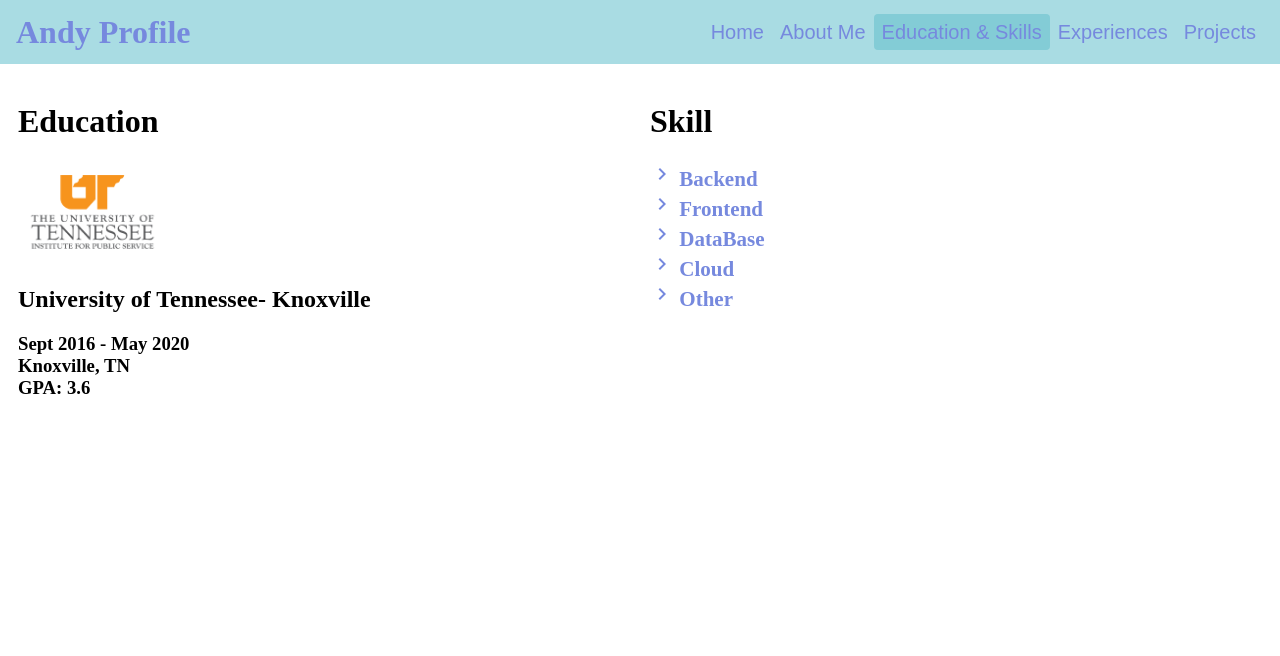
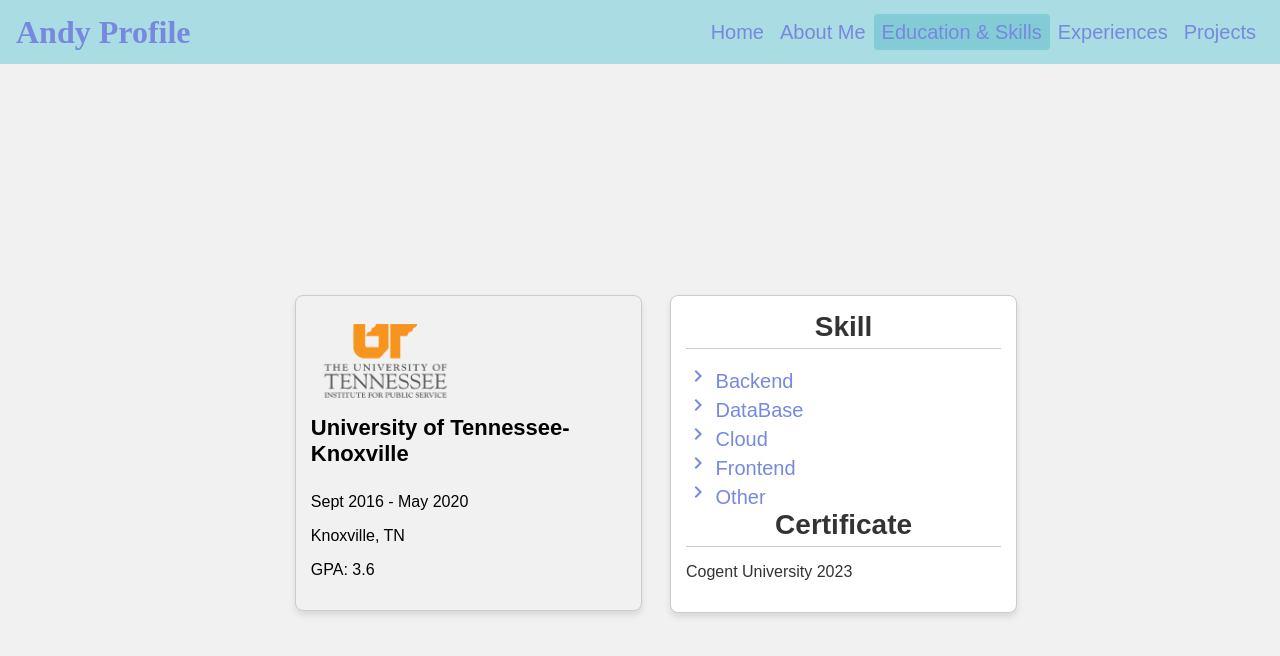
Before and after one commit to alnidu1/alnidu1.github.io, an Angular app: page /education in a window 1280 px wide. Shown: the top 656 px of the page. Built offline with nearby package versions, Linux system fonts and the light colour scheme.

Commit message:
better css

```diff
--- a/src/app/education/education.component.css
+++ b/src/app/education/education.component.css
@@ -2,14 +2,26 @@
     display: flex;
 }
 
-.left-div {
-    width: 50%;
+.left-div, .right-div {
     padding: 10px;
 }
 
-.right-div {
-    width: 50%;
-    padding: 10px;
+.card {
+    border: 1px solid #ccc;
+    border-radius: 8px;
+    box-shadow: 0 4px 6px rgba(0, 0, 0, 0.1);
+    padding: 15px;
+    margin-bottom: 20px;
+}
+
+.left-div .card {
+    background-color: #f1f1f1;
+    color: #000;
+}
+
+.right-div .card {
+    background-color: #fff;
+    color: #333;
 }
 
 summary {
@@ -17,9 +29,35 @@ summary {
     outline: none;
     font-size: 18px;
     color: #7689de;
+    display: inline-block;
+    margin-right: 5px;
 }
 
 details > div {
     margin: 0;
     padding: 10px;
 }
+
+h3 {
+    display: inline-block;
+    margin: 0;
+}
+
+.card h1 {
+    margin-top: 0;
+    border-bottom: 1px solid #ccc;
+    padding-bottom: 5px;
+}
+
+.card h4 {
+    margin: 5px 0;
+}
+
+.card h4 a {
+    color: #7689de;
+    text-decoration: none;
+}
+
+.card h4 a:hover {
+    text-decoration: underline;
+}
--- a/src/app/education/education.component.html
+++ b/src/app/education/education.component.html
@@ -2,29 +2,59 @@
 <html>
 <head>
     <title>Education and Skills</title>
+    <link href="https://fonts.googleapis.com/icon?family=Material+Icons" rel="stylesheet">
+    <style>
+        body {
+            display: flex;
+            justify-content: center;
+            align-items: center;
+            height: 100vh;
+            margin: 0;
+            font-family: Arial, sans-serif;
+            background-color: #f1f1f1;
+        }
 
-    <style>
         .flex-container {
             display: flex;
+            justify-content: center;
+            align-items: flex-start;
+            max-width: 1000px;
+            gap: 20px;
         }
 
-.left-div {
-    width: 50%;
-    padding: 10px;
+        .left-div, .right-div {
+            flex: 1;
+            padding: 20px;
+            display: flex;
+            justify-content: center;
+            align-items: stretch;
+            flex-direction: column;
         }
 
-.right-div {
-    width: 50%;
-    padding: 10px;
+        .card {
+            border: 1px solid #ccc;
+            border-radius: 8px;
+            box-shadow: 0 4px 6px rgba(0, 0, 0, 0.1);
+            padding: 15px;
+            margin-bottom: 20px;
+            max-width: 400px;
+            width: 100%;
+            background-color: #fff;
+            color: #333;
+        }
+
+        .left-div .card {
+            background-color: #f1f1f1;
+            color: #000;
         }
 
         summary {
             cursor: pointer;
             outline: none;
-            font-size: 18px;
+            font-size: 20px;
             color: #7689de;
             display: inline-block;
-            margin-right: 5px; /* Add some spacing between the cursor and h3 */
+            margin-right: 5px;
         }
 
         details > div {
@@ -35,30 +65,51 @@ summary {
         h3 {
             display: inline-block;
             margin: 0;
+            font-size: 22px;
+            margin-bottom: 10px;
+        }
+
+        .card h1 {
+            margin-top: 0;
+            border-bottom: 1px solid #ccc;
+            padding-bottom: 5px;
+            font-size: 28px;
+            margin-bottom: 15px;
+            text-align: center;
+        }
+
+        .card h4 {
+            margin: 5px 0;
+        }
+
+        .card h4 a {
+            color: #7689de;
+            text-decoration: none;
+        }
+
+        .card h4 a:hover {
+            text-decoration: underline;
         }
     </style>
 </head>
 <body>
     <div class="flex-container">
         <div class="left-div">
-            <h1>Education</h1>
-            <img src="assets/image/utk_logo.png" height="100" width="150">
+            <div class="card">
+                <img src="assets/image/utk_logo.png" height="100" width="150" alt="University Logo">
 
-                <h2>University of Tennessee- Knoxville</h2>
-                <h3>Sept 2016 - May 2020</h3>
-                    <br>
-
-                    <h3>Knoxville, TN</h3>
-                    <br>
-                    <h3>GPA: 3.6</h3>
-
+                <h3>University of Tennessee- Knoxville</h3>
+                <p>Sept 2016 - May 2020</p>
+                <p>Knoxville, TN</p>
+                <p>GPA: 3.6</p>
+            </div>
         </div>
 
         <div class="right-div">
+            <div class="card">
                 <h1>Skill</h1>
-
                 <details>
-                <summary><h3><mat-icon>navigate_next</mat-icon> Backend</h3></summary>
+                    <summary><mat-icon>navigate_next</mat-icon> Backend</summary>
                     <div>
                         <p>Python</p>
                         <p>Java</p>
@@ -68,9 +119,24 @@ summary {
                         <p>ORM(Hibernate)</p>
                     </div>
                 </details>
+                <details>
+                    <summary><mat-icon>navigate_next</mat-icon> DataBase</summary>
+                    <div>
+                        <p>Mysql</p>
+                        <p>Postgres</p>
+                        <p>H2</p>
+                    </div>
+                </details>
 
                 <details>
-                <summary><h3><mat-icon>navigate_next</mat-icon> Frontend</h3></summary>
+                    <summary><mat-icon>navigate_next</mat-icon> Cloud</summary>
+                    <div>
+                        <p>AWS</p>
+                    </div>
+                </details>
+
+                <details>
+                    <summary><mat-icon>navigate_next</mat-icon> Frontend</summary>
                     <div>
                         <p>HTML and CSS</p>
                         <p>Typescript</p>
@@ -82,40 +148,23 @@ summary {
                 </details>
 
                 <details>
-                <summary><h3><mat-icon>navigate_next</mat-icon> DataBase</h3></summary>
+                    <summary><mat-icon>navigate_next</mat-icon> Other</summary>
                     <div>
-                    <p>Mysql</p>
-                    <p>Postgres</p>
-                    <p>H2</p>
-                </div>
-            </details>
-
-            <details>
-                <summary><h3><mat-icon>navigate_next</mat-icon> Cloud</h3></summary>
-                <div>
-                    <p>AWS</p>
-                </div>
-            </details>
-
-            <details>
-                <summary><h3><mat-icon>navigate_next</mat-icon> Other</h3></summary>
-                <div>
-
                         <h4>Language</h4>
                         <div>
-                            <p> * Chinese(Mandarin, Cantonese, Fujianese)</p>
-                            <p> * English</p>
+                            <p>Chinese(Mandarin, Cantonese, Fujianese)</p>
+                            <p>English</p>
                         </div>
 
                         <h4>Microsoft Offices(Powerpoint, Word, Excel, Team, etc)</h4>
                         <h4>Communications, Customer Services, Time Management, and Positivity</h4>
-
-
                     </div>
                 </details>
+
+                <h1>Certificate</h1>
+                <p>Cogent University 2023</p>
             </div>
         </div>
-
-
+    </div>
 </body>
 </html>
--- a/src/app/home/home.component.css
+++ b/src/app/home/home.component.css
@@ -1,4 +1,3 @@
-
 body {
     display: flex;
     justify-content: center;
@@ -6,20 +5,61 @@ body {
     height: 100vh;
     margin: 0;
     font-family: Arial, sans-serif;
+    background-color: #f1f1f1;
 }
 
 .content {
-  text-align: center;
+    display: flex;
+    max-width: 800px;
+    border-radius: 10px;
+    overflow: hidden;
+    box-shadow: 0 4px 8px rgba(0, 0, 0, 0.1); /* Add box shadow for raised effect */
 }
 
-.content img {
+.left-column {
+    flex: 1;
+    background-color: #a9dce3;
+    display: flex;
+    flex-direction: column;
+    align-items: center;
+    justify-content: center;
+    padding: 20px;
+    color: #7689de;
+}
+
+.left-column img {
     display: block;
     margin: 0 auto 20px;
+    border-radius: 50%;
 }
 
-.textbox{
+.right-column {
+    flex: 2;
+    background-color: #fff;
+    padding: 20px;
+    color: #333;
+    display: flex;
+    justify-content: center;
+    align-items: center;
+}
 
-    outline: 2px #83ccd6;
-    padding: 70px;
-    padding-top: 20px;
+.right-column h1 {
+    margin-top: 0;
 }
+
+.right-column p {
+    text-align: justify;
+}
+
+.right-column h4 {
+    margin: 5px 0;
+}
+
+.right-column h4 a {
+    color: #7689de;
+    text-decoration: none;
+}
+
+.right-column h4 a:hover {
+    text-decoration: underline;
+}
--- a/src/app/home/home.component.html
+++ b/src/app/home/home.component.html
@@ -1,17 +1,26 @@
+<!DOCTYPE html>
+<html>
+<head>
+    <title>Andy Liu</title>
 
+</head>
 <body>
     <div class="content">
+        <div class="left-column">
             <img src="assets/image/AndyBC.jpg" alt="Andy Business Casual" width="130" height="150">
             <h1>Andy Liu</h1>
-
-    <h4> <a href="mailto:liuandy246@gmail.com">liuandy246@gmail.com</a></h4>
+            <h4><a href="mailto:liuandy246@gmail.com">liuandy246@gmail.com</a></h4>
             <h4><a href="https://www.linkedin.com/public-profile/settings?trk=d_flagship3_profile_self_view_public_profile">LinkedIn</a></h4>
             <h4><a href="https://github.com/alnidu1?tab=repositories">GitHub</a></h4>
-    <p class="textbox">
-       Hello, I am a Software Engineer with a passion for creating full-stack applications. I have valuable experience in developing robust web applications, from the frontend to the backend. My skills extend to designing and implementing databases to ensure efficient data storage and retrieval. I enjoy tackling complex challenges and continuously learning to stay updated with the latest technologies in the dynamic world of software development. With a strong foundation in both frontend and backend technologies, I strive to create seamless and user-friendly experiences for users while maintaining a focus on performance and security."
+        </div>
+        <div class="right-column">
+            <p>
+                I am a Software Engineer with a passion for creating full-stack applications.
+                <br>
+                <br>
+                I have valuable experience in developing robust web applications, from the frontend to the backend. My skills extend to designing and implementing databases to ensure efficient data storage and retrieval. I enjoy tackling complex challenges and continuously learning to stay updated with the latest technologies in the dynamic world of software development. With a strong foundation in both frontend and backend technologies, I strive to create seamless and user-friendly experiences for users while maintaining a focus on performance and security.
             </p>
-
-
-
+        </div>
     </div>
 </body>
+</html>
```
Also changed, not shown: 3 other files (tests, documents, lock files or other folders). Lines whose indentation alone changed are shown as unchanged.
